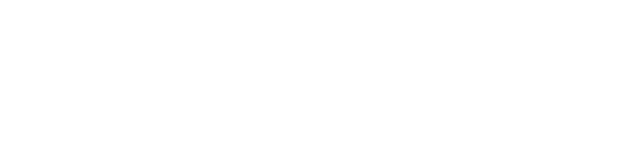
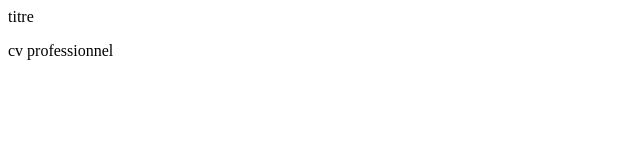
Before and after one commit to inti2005/mon-cv, a plain HTML site: page index.html in a window 1280 px wide. Shown: the whole page, without its empty margins (0-640 px from the left). Drawn offline with Linux system fonts and the light colour scheme.

Commit message:
mise en place de la section titre

```diff
--- a/index.html
+++ b/index.html
@@ -8,6 +8,7 @@
     <link rel="stylesheet" href="style.css">
 </head>
 <body>
-
+    <section>titre</section>
+    <p>cv professionnel </p>
 </body>
 </html>
```
